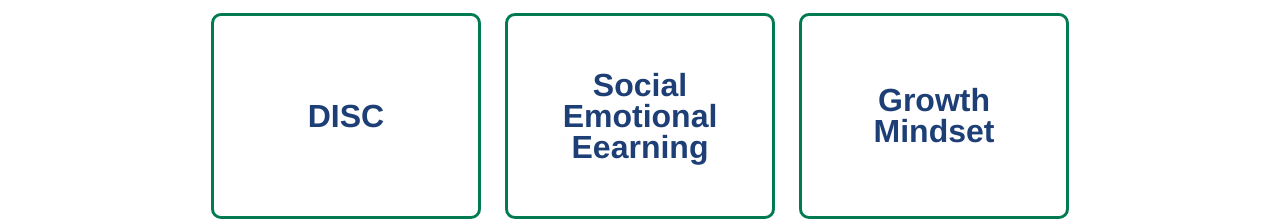
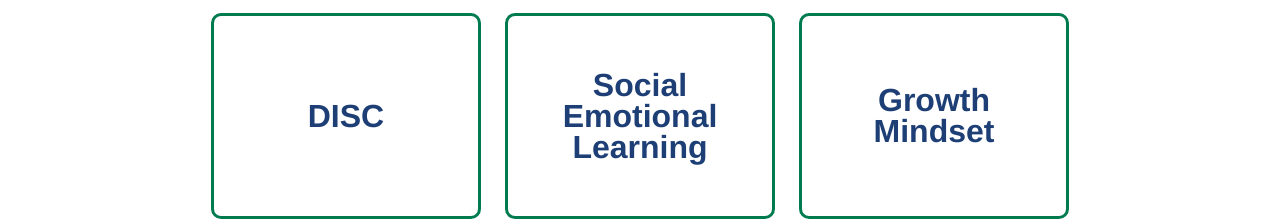
Before and after one commit to tahiaelkawas/linger-coaching, a Next.js app: page /workplace in a window 1280 px wide. Shown: the part 212-433 px from the top of the page. Built offline with nearby package versions, Linux system fonts and the light colour scheme.

Commit message:
Update workplace.jsx

```diff
--- a/component/pages/workplace.jsx
+++ b/component/pages/workplace.jsx
@@ -9,7 +9,7 @@ const Workplace = () => {
             link: "/workplace-disc"
         },
         {
-            title: "Social Emotional Eearning ",
+            title: "Social Emotional Learning ",
             link: "/workplace-social-emotional"
         },
         {
```
